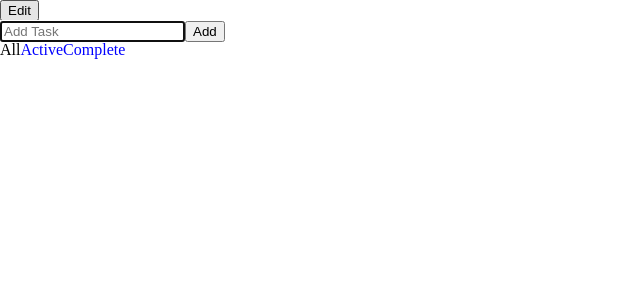
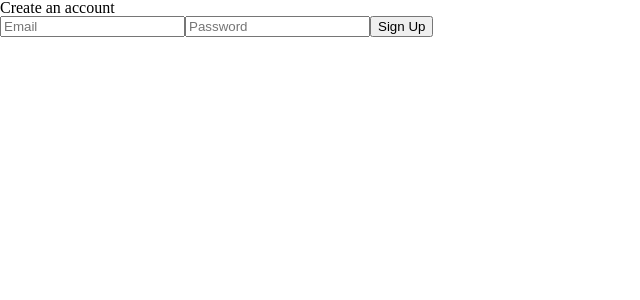
Before and after one commit to sequoian/tasks, a React (Create React App) app: page /signup in a window 1280 px wide. Shown: the top 300 px of the page, without its empty margins (0-640 px from the left). Built offline with nearby package versions, Linux system fonts and the light colour scheme.

Commit message:
route to signup page

```diff
--- a/package.json
+++ b/package.json
@@ -9,12 +9,13 @@
     "react": "^15.5.4",
     "react-dom": "^15.5.4",
     "react-redux": "^5.0.6",
+    "react-router-dom": "^4.2.2",
     "redux": "^3.7.2"
   },
   "devDependencies": {
     "gh-pages": "^1.0.0",
     "react-addons-test-utils": "^15.5.1",
-    "react-scripts": "0.9.5"
+    "react-scripts": "1.0.16"
   },
   "scripts": {
     "start": "react-scripts start",
--- a/src/components/App.js
+++ b/src/components/App.js
@@ -3,9 +3,11 @@ import FilterNav from './FilterNav'
 import AddTask from '../containers/AddTask'
 import VisibleTaskList from '../containers/VisibleTaskList'
 import EditButton from '../containers/EditButton'
+import {Link} from 'react-router-dom'
 
 const App = () => (
   <div id="app">
+    <Link to="/signup">Sign Up</Link> | Log In
     <EditButton />
     <AddTask />
     <FilterNav />
--- a/src/components/EditTask.js
+++ b/src/components/EditTask.js
@@ -3,8 +3,6 @@ import PropTypes from 'prop-types'
 
 const EditTask = ({id, text, onChange, onDelete}) => (
   <div className="edit-task">
-    <button>Up</button>
-    <button>Down</button>
     <input
       value={text}
       onChange={e =>
--- /dev/null
+++ b/src/components/Root.js
@@ -0,0 +1,23 @@
+import React from 'react'
+import PropTypes from 'prop-types'
+import {Provider} from 'react-redux'
+import {BrowserRouter as Router, Switch, Route} from 'react-router-dom'
+import App from './App'
+import Signup from './Signup'
+
+const Root = ({store}) => (
+  <Provider store={store}>
+    <Router>
+      <Switch>
+        <Route exact path="/" component={App} />
+        <Route path="/signup" component={Signup} />
+      </Switch>
+    </Router>
+  </Provider>
+)
+
+Root.propTypes = {
+  store: PropTypes.object.isRequired
+}
+
+export default Root
--- /dev/null
+++ b/src/components/Signup.js
@@ -0,0 +1,20 @@
+import React from 'react'
+
+const Signup = () => (
+  <div>
+    <h1>Create an account</h1>
+    <form>
+      <input
+        type="text"
+        placeholder="Email"
+      />
+      <input
+        type="password"
+        placeholder="Password"
+      />
+      <button type="button">Sign Up</button>
+    </form>
+  </div>
+)
+
+export default Signup
--- a/src/components/TaskList.js
+++ b/src/components/TaskList.js
@@ -35,7 +35,7 @@ const TaskList = ({
   return (
     <ul id="task-list">
       {tasksByMode.map(task => (
-        <li>
+        <li key={task.key}>
           {task}
         </li>
       ))}
--- a/src/index.js
+++ b/src/index.js
@@ -1,8 +1,7 @@
 import React from 'react'
 import ReactDOM from 'react-dom'
-import {Provider} from 'react-redux'
 import {createStore} from 'redux'
-import App from './components/App'
+import Root from './components/Root'
 import taskApp from './reducers'
 import {loadState, saveState} from './utility/localStorage'
 
@@ -19,8 +18,6 @@ store.subscribe(() => {
 })
 
 ReactDOM.render(
-  <Provider store={store}>
-    <App />
-  </Provider>,
+  <Root store={store} />,
   document.getElementById('root')
 )
```
